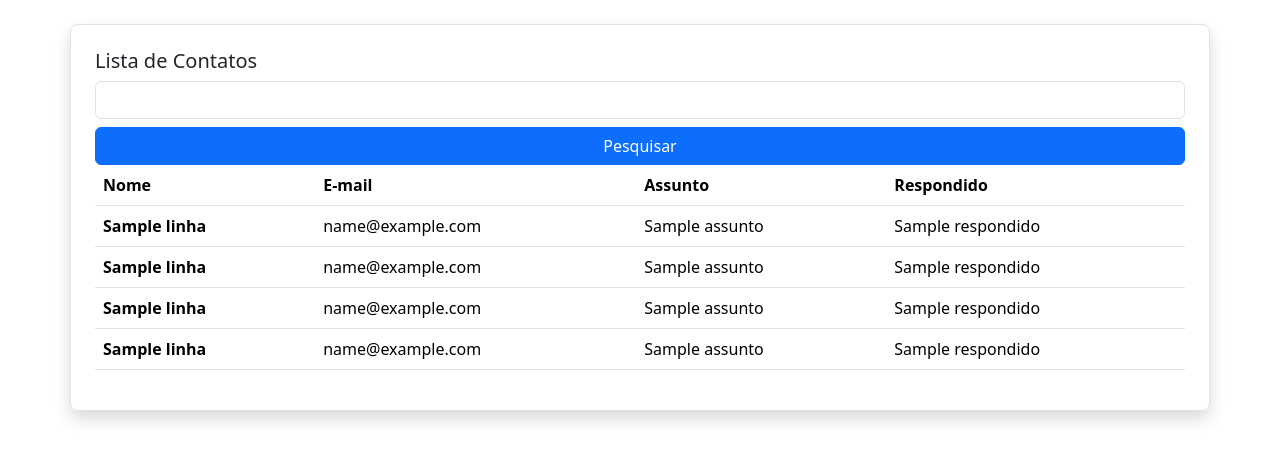
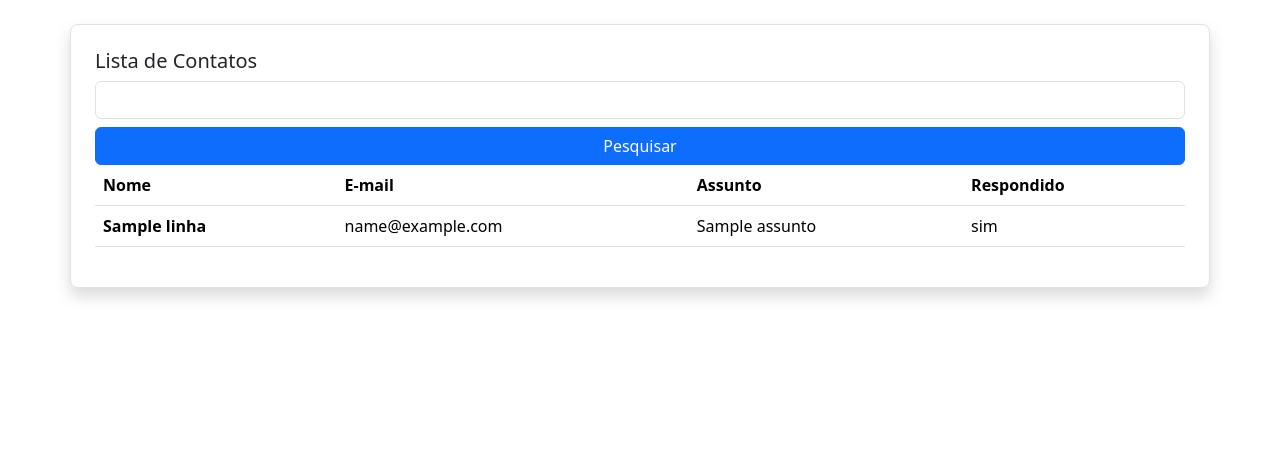
Before and after one commit to leonardogtc/pjct-estudo-flask, a Flask app: template estudo/templates/contato_lista.html in a window 1280 px wide. Shown: the top 461 px of the page. Run offline with Flask 3, Linux system fonts and the light colour scheme; the template is opened without the code that fills it: most values are stand-ins (such as "Sample title", 1, 10 or a date in 2020).

Commit message:
Estrutura de iteração (FOR) e de condição (IF)

```diff
--- a/estudo/templates/contato_lista.html
+++ b/estudo/templates/contato_lista.html
@@ -33,30 +33,21 @@
                         </tr>
                     </thead>
                     <tbody>
+                        {% for linha in context['contatos'] %}
                         <tr>
-                            <th scope="row">{{ context['contatos'][0].nome }}</th>
-                            <td>{{context['contatos'][0].email}}</td>
-                            <td>{{ context['contatos'][0].assunto}}</td>
-                            <td>{{ context['contatos'][0].respondido }}</td>
+                            <th scope="row">{{linha.nome}}</th>
+                            <td>{{linha.email}}</td>
+                            <td>{{ linha.assunto}}</td>
+                            <td>
+                                {% if linha.respondido: %}
+                                sim
+                                {% else %}
+                                não
+                                {% endif %}
+                            </td>
                         </tr>
-                        <tr>
-                            <th scope="row">{{ context['contatos'][1].nome }}</th>
-                            <td>{{context['contatos'][1].email}}</td>
-                            <td>{{ context['contatos'][1].assunto}}</td>
-                            <td>{{ context['contatos'][1].respondido }}</td>
-                        </tr>
-                        <tr>
-                            <th scope="row">{{ context['contatos'][2].nome }}</th>
-                            <td>{{context['contatos'][2].email}}</td>
-                            <td>{{ context['contatos'][2].assunto}}</td>
-                            <td>{{ context['contatos'][2].respondido }}</td>
-                        </tr>
-                        <tr>
-                            <th scope="row">{{ context['contatos'][3].nome }}</th>
-                            <td>{{context['contatos'][3].email}}</td>
-                            <td>{{ context['contatos'][3].assunto}}</td>
-                            <td>{{ context['contatos'][3].respondido }}</td>
-                        </tr>
+                        {% endfor %}
+
                     </tbody>
                 </table>
             </div>
```
